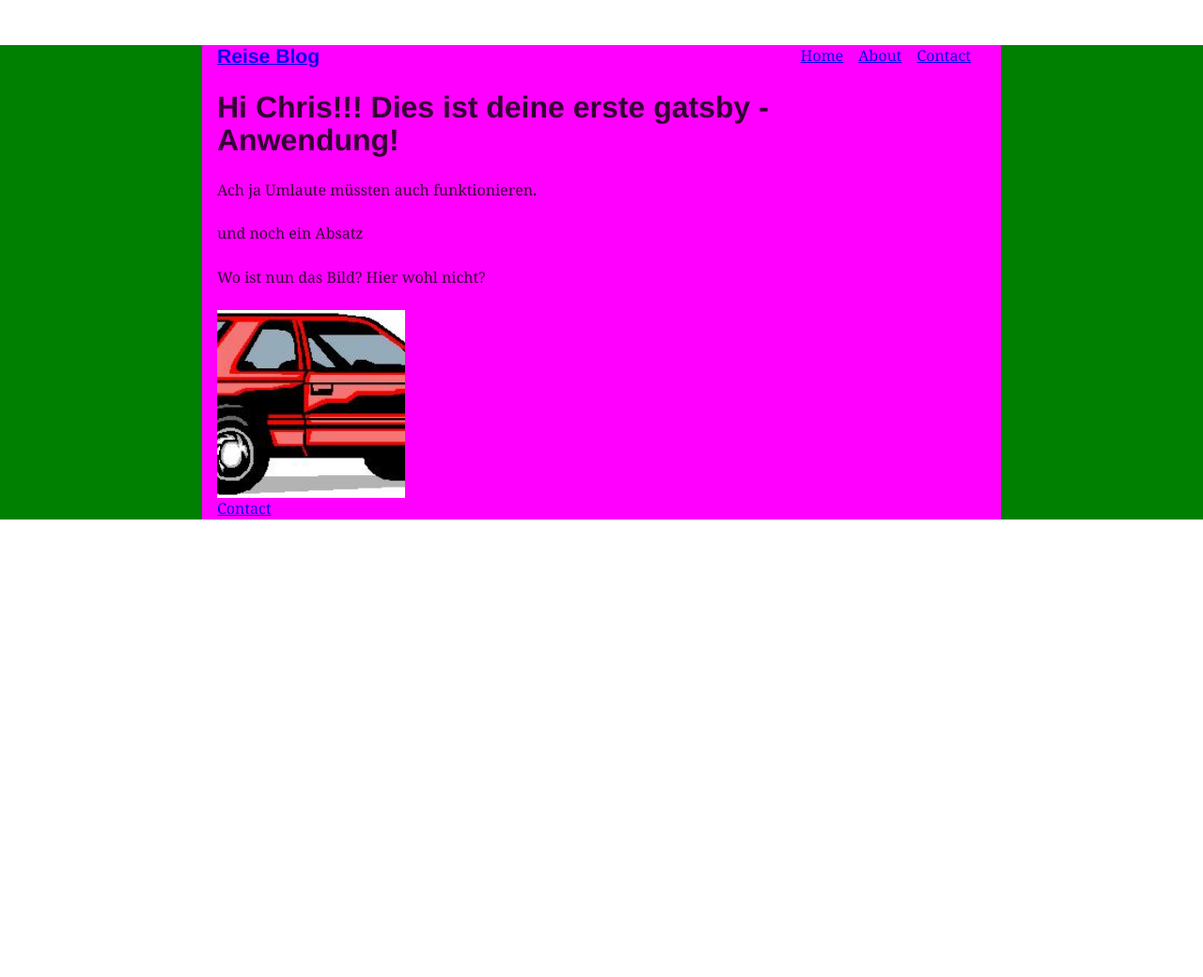
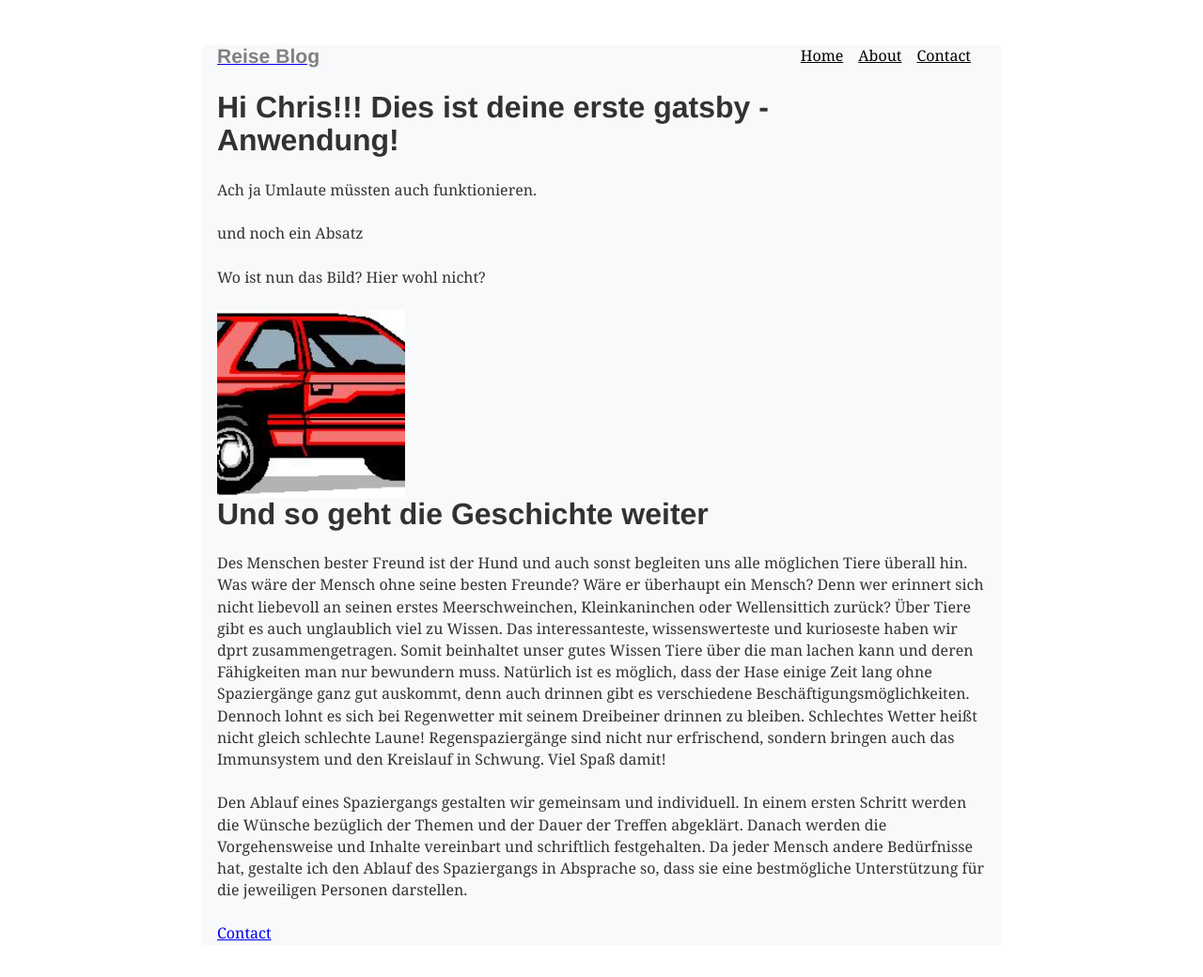
Before and after one commit to chrisneu13/gatsby3, a Gatsby site: page / in a window 1280 px wide. Shown: the whole page at 94% size. Before the commit the page ends 800 px from the top, so only its background shows below. Built offline with nearby package versions, Linux system fonts and the light colour scheme; Gatsby itself is replaced by a stand-in of ours.

Commit message:
jetzt schön grau

```diff
--- a/src/components/ChnImage.js
+++ b/src/components/ChnImage.js
@@ -1,5 +1,5 @@
 import React from "react"
-import FiestaImg from "../images/blumen.jpg"
+import FiestaImg from "../images/see.jpg"
 export default function Home() {
   return (
     // The import result is the URL of your image
--- a/src/components/layout.js
+++ b/src/components/layout.js
@@ -2,17 +2,17 @@ import React from "react"
 import { Link } from "gatsby"
 const ListLink = props => (
   <li style={{ display: `inline-block`, marginRight: `1rem` }}>
-    <Link to={props.to}>{props.children}</Link>
+    <Link to={props.to} style={{ color: `black`}}>{props.children}</Link>
   </li>
 )
 
 export default function Layout({ children }) {
   return (
-    <body style={{ backgroundColor: `green`  }}>
-    <div style={{ margin: `3rem auto`, maxWidth: 850, padding: `0 1rem`, backgroundColor: `magenta`  }}>
+    <body style={{ backgroundColor: `white`  }}>
+    <div style={{ margin: `3rem auto`, maxWidth: 850, padding: `0 1rem`, backgroundColor: `#f8f9fa`  }}>
       <header style={{ marginBottom: `1.5rem` }}>
         <Link to="/" style={{ textShadow: `none`, backgroundImage: `none` }}>
-          <h3 style={{ display: `inline` }}>Reise Blog</h3>
+          <h3 style={{ display: `inline`, color: `gray` }}>Reise Blog</h3>
         </Link>
         <ul style={{ listStyle: `none`, float: `right` }}>
           <ListLink to="/">Home</ListLink>
--- a/src/pages/contact.js
+++ b/src/pages/contact.js
@@ -5,8 +5,8 @@ import ChnImage from '../components/ChnImage';
 export default function Contact() {
   return (
       <Layout>
-    <div style={{ backgroundColor: `yellow`}}>
-      <h1 style={{ color: `blue` }}>Dies ist eine blaue Konaktmoeglichkeit. Hier koennt ihr eine E-Mail.</h1>
+    <div>
+      <h1>Dies ist eine blaue Konaktmoeglichkeit. Hier koennt ihr eine E-Mail.</h1>
       <p>
         <a href="mailto:me@example.com">me@example.com</a>
       </p>
--- a/src/pages/index.js
+++ b/src/pages/index.js
@@ -24,6 +24,22 @@ export default function Home() {
       width={200}
       height={200}
     />
+    <h1>Und so geht die Geschichte weiter</h1>
+    <p>Des Menschen bester Freund ist der Hund und auch sonst begleiten uns alle möglichen Tiere überall hin.
+      Was wäre der Mensch ohne seine besten Freunde? Wäre er überhaupt ein Mensch?
+       Denn wer erinnert sich nicht liebevoll an seinen erstes Meerschweinchen, Kleinkaninchen oder Wellensittich zurück?
+        Über Tiere gibt es auch unglaublich viel zu Wissen. Das interessanteste, wissenswerteste und kurioseste haben wir dprt
+         zusammengetragen.
+       Somit beinhaltet unser gutes  Wissen Tiere über die man lachen kann und deren Fähigkeiten man nur bewundern muss.
+       Natürlich ist es möglich, dass der Hase einige Zeit lang ohne Spaziergänge ganz gut auskommt, denn auch drinnen gibt
+        es verschiedene Beschäftigungsmöglichkeiten. Dennoch lohnt es sich bei Regenwetter mit seinem Dreibeiner drinnen zu bleiben.
+        Schlechtes Wetter heißt nicht gleich schlechte Laune!
+        Regenspaziergänge sind nicht nur erfrischend, sondern bringen auch das Immunsystem und den Kreislauf in Schwung.
+       Viel Spaß damit!</p>
+       <p>Den Ablauf eines Spaziergangs gestalten wir gemeinsam und individuell. In einem ersten Schritt werden die Wünsche
+         bezüglich der Themen und der Dauer der Treffen abgeklärt. Danach werden die Vorgehensweise und Inhalte vereinbart
+          und schriftlich festgehalten. Da jeder Mensch andere Bedürfnisse hat, gestalte ich den Ablauf des Spaziergangs
+         in Absprache so, dass sie eine bestmögliche Unterstützung für die jeweiligen Personen darstellen.</p>
 
       <div>
       <Link to="/contact/">Contact</Link>
```
